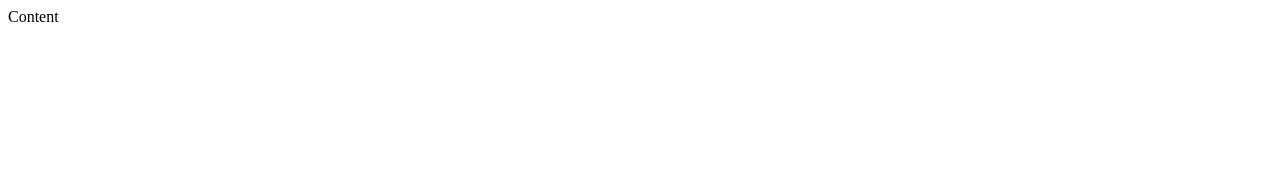
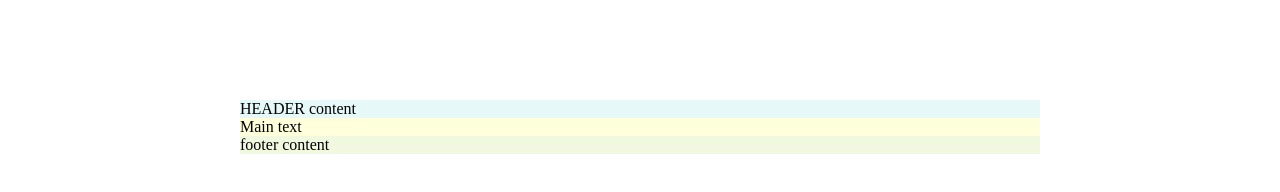
Before and after one commit to ZygimantasL/44-grupe-astronautas, a website: page index.html in a window 1280 px wide. Drawn offline with Linux system fonts and the light colour scheme.

Commit message:
layout structure & design #1

```diff
--- a/index.html
+++ b/index.html
@@ -12,8 +12,17 @@
     <link rel="mask-icon" href="./favicon/" color="#5bbad5">
     <meta name="msapplication-TileColor" content="#da532c">
     <meta name="theme-color" content="#ffffff">
+    <link rel="stylesheet" href="./main.css">
 </head>
 <body>
-    Content
+    <header>
+    HEADER content
+    </header>
+    <main>
+        Main text
+    </main>
+    <footer>
+        footer content
+    </footer>
 </body>
 </html>
--- /dev/null
+++ b/main.css
@@ -0,0 +1,21 @@
+header,
+main,
+footer {
+    width: 800px;
+   margin-left: calc(50% - 400px);
+   margin-right: calc(50% - 400px);
+}
+header {
+   margin-top: 100px;
+   background-color: rgb(230, 248, 248);
+
+}
+main {
+    background-color: rgba(255, 255, 0, 0.137);
+
+}
+footer {
+    background-color: rgba(153, 205, 50, 0.15);
+}
+
+/* screen size 1920x1020 */
```
